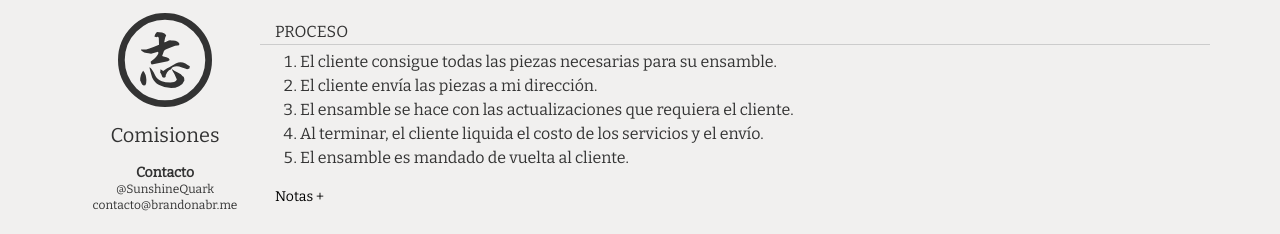
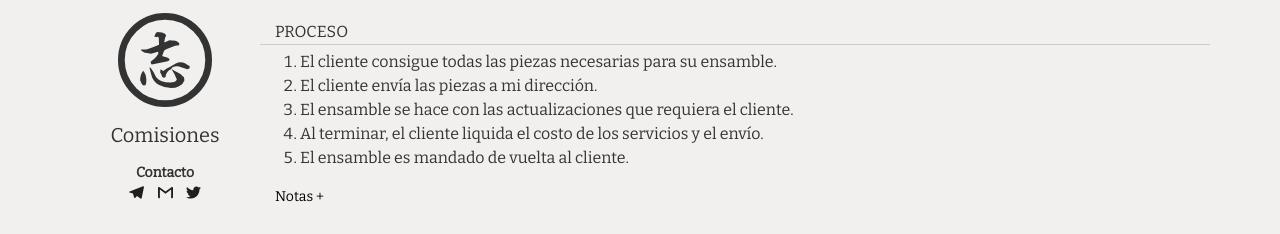
Before and after one commit to Armastardo/Armastardo.github.io, a plain HTML site: page comisiones/index.html in a window 1280 px wide. Shown: the top 234 px of the page. Drawn offline with nearby package versions, Linux system fonts and the light colour scheme.

Commit message:
Agregados iconos

```diff
--- a/comisiones/index.html
+++ b/comisiones/index.html
@@ -28,8 +28,17 @@
 					<p class="title">Comisiones</p>
 					<div class="contacto">
 						<p>Contacto</p>
-						<span>@SunshineQuark</span><br>
-						<span>contacto@brandonabr.me</span>
+						<div class="social-media">
+							<a href="https://t.me/Armastardo" class="sn-icon">
+								<img src="../media/telegram.svg" alt="Telegram">
+							</a>
+							<a href="mailto:contacto@brandonabr.me"class="sn-icon">
+								<img  src="../media/gmail.svg" alt="Mail">
+							</a>
+							<a href="https://twitter.com/SunshineQuark" class="sn-icon">
+								<img src="../media/twitter.svg" alt="Twitter">
+							</a>
+						</div>
 					</div>
 
 
--- a/css/style.css
+++ b/css/style.css
@@ -41,3 +41,8 @@ body {
 .k-icon {
 	width: 15px;
 }
+
+.sn-icon > img {
+	width: 25px;
+	padding: 5px;
+}
```
Also changed, not shown: media/discord.svg (added), media/gmail.svg (added), media/telegram.svg (added), media/twitter.svg (added).
